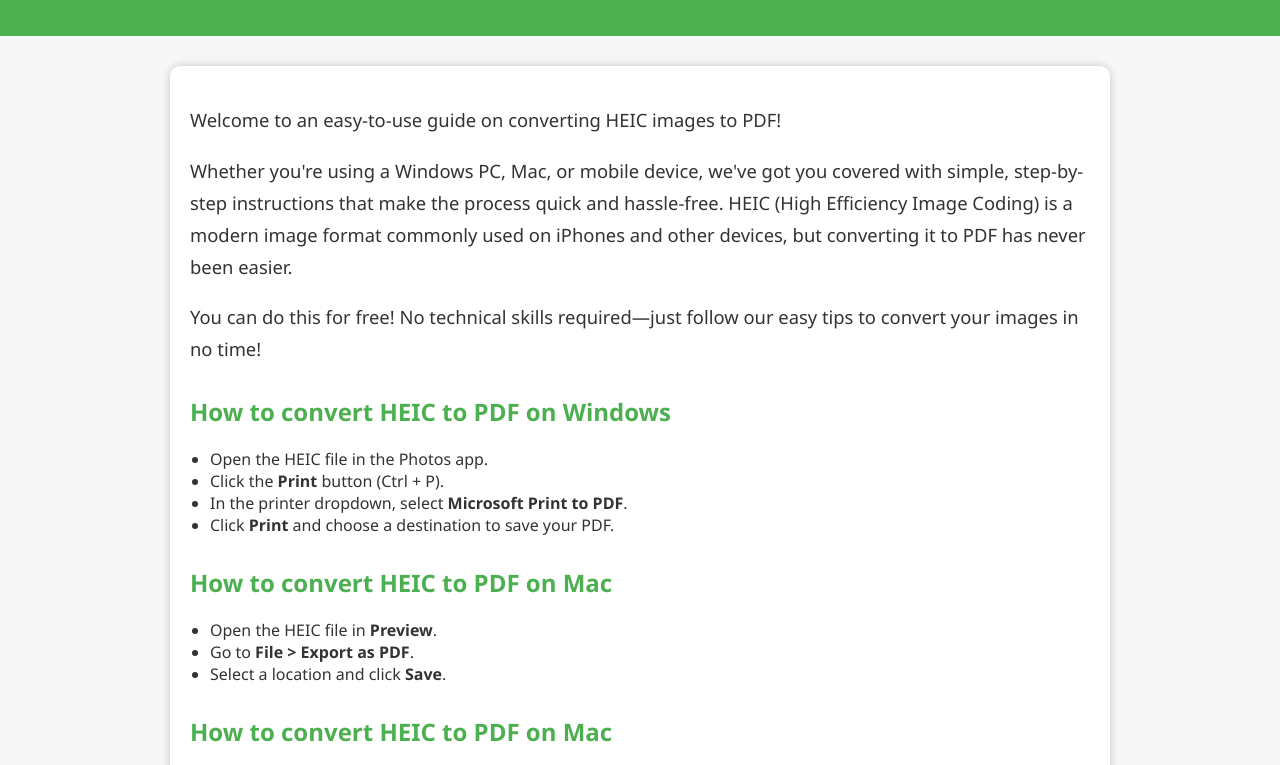
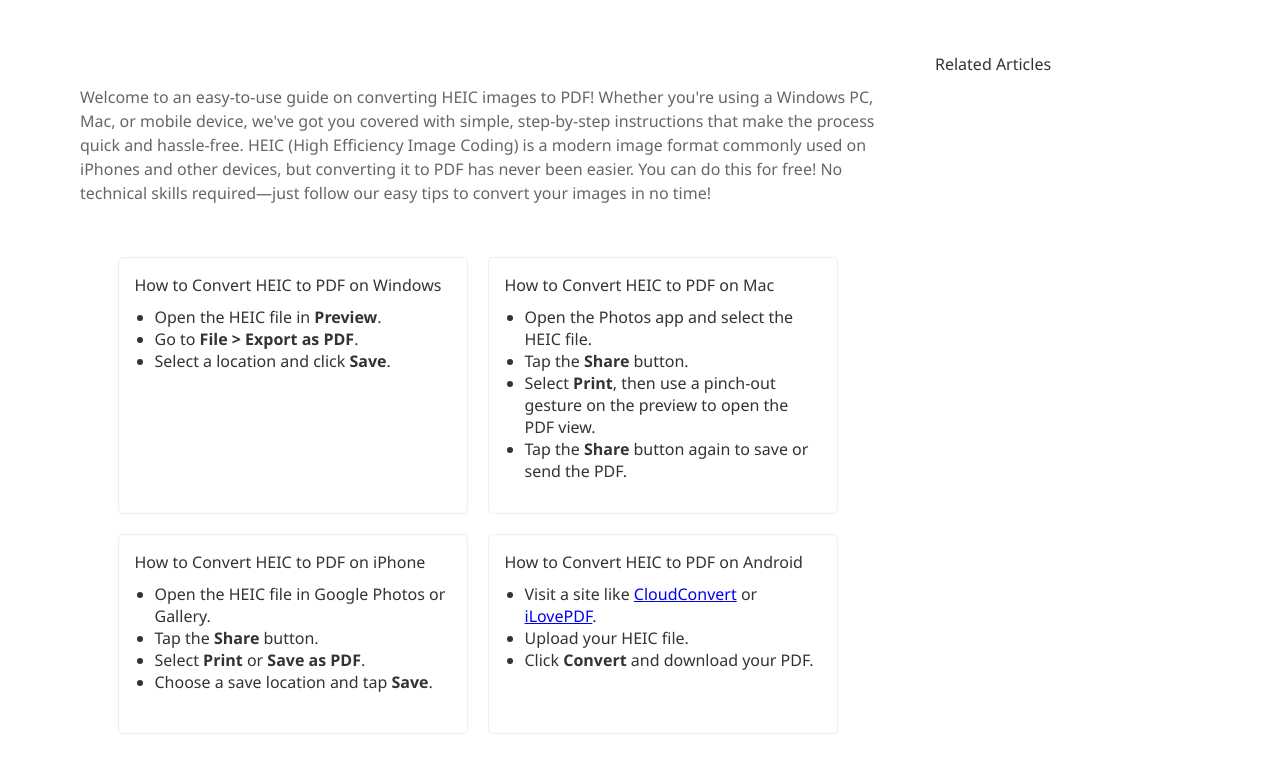
Before and after one commit to johnmparkinson/heic2pdf, a plain HTML site: page public/index.html in a window 1280 px wide. Shown: the part 110-875 px from the top of the page. Drawn offline with Linux system fonts and the light colour scheme.

Commit message:
added tiles and aside

```diff
--- /dev/null
+++ b/public/css/styles.css
@@ -0,0 +1,125 @@
+* {
+    box-sizing: border-box;
+    margin: 0;
+    padding: 0;
+}
+
+body {
+    font-family: 'Segoe UI', Tahoma, Geneva, Verdana, sans-serif;
+    color: #333;
+}
+
+header {
+    background-color: #4CAF50;
+    color: white;
+    padding: 30px 20px;
+    text-align: center;
+}
+
+.container {
+    display: flex;
+    max-width: 1200px;
+    margin: 20px auto;
+    padding: 20px;
+    gap: 20px;
+}
+
+/* Main Content */
+.content {
+    flex: 3;
+    padding: 20px;
+}
+
+/* In-content Ad */
+.ad-in-content {
+    margin: 20px 0;
+    text-align: center;
+}
+
+/* Sidebar */
+.sidebar {
+    flex: 1;
+    padding: 20px;
+    position: sticky;
+    top: 20px;
+}
+
+main {
+    padding: 20px;
+    background-color: #fff;
+}
+
+section {
+    margin-top:2rem;
+}
+
+.intro {
+    line-height: 1.5;
+    color:#666;
+}
+
+.card-container {
+    display: flex;
+    flex-wrap: wrap;
+    justify-content: center;
+    gap: 20px;
+    padding: 20px;
+}
+
+.card {
+    flex: 1 1 250px;
+    max-width: 350px;
+    padding: 1rem;
+}
+
+.card-border {
+    border: solid 1px #eee;
+    border-radius: 5px;
+}
+
+h2 {
+   font-size: 1rem;
+   font-weight: 400;
+   margin-top:0;
+}
+
+ul {
+    margin: 10px 0;
+    padding-left: 20px;
+}
+
+.step {
+    margin-bottom: 15px;
+}
+
+footer {
+    text-align: center;
+    padding: 15px;
+    background-color: #4CAF50;
+    color: white;
+    margin-top: 40px;
+}
+code {
+    background-color: #eee;
+    padding: 2px 6px;
+    border-radius: 4px;
+    font-family: monospace;
+}
+
+.home-tiles .card {
+    min-height: 200px;
+
+}
+
+
+
+.icon-pc {
+    background-image: url('../img/icon-pc.png');
+}
+
+.icon-background {
+    position: relative;
+    content:"";
+    z-index:-1;
+    opacity:0.5;
+}
--- a/public/index.html
+++ b/public/index.html
@@ -4,92 +4,29 @@
     <!-- Google tag (gtag.js) -->
     <script async src="https://www.googletagmanager.com/gtag/js?id=G-E8T0ZFB7J6"></script>
     <script>
-      window.dataLayer = window.dataLayer || [];
-      function gtag(){dataLayer.push(arguments);}
-      gtag('js', new Date());
-
-      gtag('config', 'G-E8T0ZFB7J6');
+        window.dataLayer=window.dataLayer||[];function gtag(){dataLayer.push(arguments);}gtag('js',new Date());gtag('config','G-E8T0ZFB7J6');
     </script>
     <meta charset="UTF-8">
     <meta name="viewport" content="width=device-width, initial-scale=1.0">
-    <title>Convert HEIC to PDF on Any Platform</title>
-    <style>
-        body {
-            font-family: 'Segoe UI', Tahoma, Geneva, Verdana, sans-serif;
-            margin: 0;
-            padding: 0;
-            color: #333;
-            background-color: #f7f7f7;
-        }
-        header {
-            background-color: #4CAF50;
-            color: white;
-            padding: 30px 20px;
-            text-align: center;
-        }
-        main {
-            max-width: 900px;
-            margin: 30px auto;
-            padding: 20px;
-            background-color: #fff;
-            border-radius: 10px;
-            box-shadow: 0 0 10px rgba(0, 0, 0, 0.2);
-        }
-        .intro {
-            font-size: 1.15rem;
-            line-height: 2rem;
-        }
-        h2 {
-            color: #4CAF50;
-            margin-top: 30px;
-        }
-        ul {
-            margin: 10px 0;
-            padding-left: 20px;
-        }
-        .step {
-            margin-bottom: 15px;
-        }
-        footer {
-            text-align: center;
-            padding: 15px;
-            background-color: #4CAF50;
-            color: white;
-            margin-top: 40px;
-        }
-        code {
-            background-color: #eee;
-            padding: 2px 6px;
-            border-radius: 4px;
-            font-family: monospace;
-        }
-    </style>
+    <title>Convert Guide</title>
+    <link rel="stylesheet" href="./css/styles.css">
 </head>
 <body>
     <header>
-        <h1>How to Convert HEIC to PDF on Any Platform</h1>
+        <h1>Convert Guide</h1>
     </header>
 
-    <main>
+    <div class="container">
+        <main class="content">
             <section class="intro">
-            <p>Welcome to an easy-to-use guide on converting HEIC images to PDF!</p>
-            <p>Whether you're using a Windows PC, Mac, or mobile device, we've got you covered with simple, step-by-step instructions that make the process quick and hassle-free. HEIC (High Efficiency Image Coding) is a modern image format commonly used on iPhones and other devices, but converting it to PDF has never been easier.</p>
-            <p>You can do this for free! No technical skills required—just follow our easy tips to convert your images in no time!</p>
-        </section>
-        <section>
-            <h2>How to convert HEIC to PDF on Windows</h2>
-            <div class="step">
-                <ul>
-                    <li>Open the HEIC file in the Photos app.</li>
-                    <li>Click the <strong>Print</strong> button (Ctrl + P).</li>
-                    <li>In the printer dropdown, select <strong>Microsoft Print to PDF</strong>.</li>
-                    <li>Click <strong>Print</strong> and choose a destination to save your PDF.</li>
-                </ul>
-            </div>
+                <p>Welcome to an easy-to-use guide on converting HEIC images to PDF!
+                Whether you're using a Windows PC, Mac, or mobile device, we've got you covered with simple, step-by-step instructions that make the process quick and hassle-free. HEIC (High Efficiency Image Coding) is a modern image format commonly used on iPhones and other devices, but converting it to PDF has never been easier.
+                You can do this for free! No technical skills required—just follow our easy tips to convert your images in no time!</p>
             </section>
 
-        <section>
-            <h2>How to convert HEIC to PDF on Mac</h2>
+            <section class="card-container home-tiles">
+                <div class="card card-border">
+                    <h2>How to Convert HEIC to PDF on Windows</h2>
                     <div class="step">
                         <ul>
                             <li>Open the HEIC file in <strong>Preview</strong>.</li>
@@ -97,10 +34,9 @@
                             <li>Select a location and click <strong>Save</strong>.</li>
                         </ul>
                     </div>
-        </section>
-
-        <section>
-            <h2>How to convert HEIC to PDF on Mac</h2>
+                </div>
+                <div class="card card-border">
+                    <h2>How to Convert HEIC to PDF on Mac</h2>
                     <div class="step">
                         <ul>
                             <li>Open the Photos app and select the HEIC file.</li>
@@ -109,10 +45,9 @@
                             <li>Tap the <strong>Share</strong> button again to save or send the PDF.</li>
                         </ul>
                     </div>
-        </section>
-
-        <section>
-            <h2>How to convert HEIC to PDF on Android phone</h2>
+                </div>
+                <div class="card card-border">
+                    <h2>How to Convert HEIC to PDF on iPhone</h2>
                     <div class="step">
                         <ul>
                             <li>Open the HEIC file in Google Photos or Gallery.</li>
@@ -121,10 +56,9 @@
                             <li>Choose a save location and tap <strong>Save</strong>.</li>
                         </ul>
                     </div>
-        </section>
-
-        <section>
-            <h2>How to convert HEIC to PDF for free with online converters</h2>
+                </div>
+                <div class="card card-border">
+                    <h2>How to Convert HEIC to PDF on Android</h2>
                     <div class="step">
                         <ul>
                             <li>Visit a site like <a href="https://cloudconvert.com/heic-to-pdf" target="_blank">CloudConvert</a> or <a href="https://www.ilovepdf.com/heic-to-pdf" target="_blank">iLovePDF</a>.</li>
@@ -132,9 +66,21 @@
                             <li>Click <strong>Convert</strong> and download your PDF.</li>
                         </ul>
                     </div>
+                </div>
             </section>
         </main>
 
+        <aside class="sidebar">
+            <h2>Related Articles</h3>
+            <!-- <ul>
+                <li><a href="#">Another Great Article</a></li>
+                <li><a href="#">More Content Here</a></li>
+            </ul> -->
+        </aside>
+
+
+
+    </div>
     <footer>
         &copy; 2025 HEIC to PDF Guide. All rights reserved.
     </footer>
```
Also changed, not shown: public/DALL·E 2025-02-24 19.50.23 - A modern workspace featuring a sleek computer monitor displaying a file conversion interface. The screen shows a 'Convert to PDF' button being clicked.webp (added), public/Logo_of_Windows_CE_6.png (added), public/img/icon-android.png (added), public/img/icon-iphone.png (added), public/img/icon-mac.png (added), public/img/icon-pc.png (added), 2 other files. Lines whose indentation alone changed are shown as unchanged.
